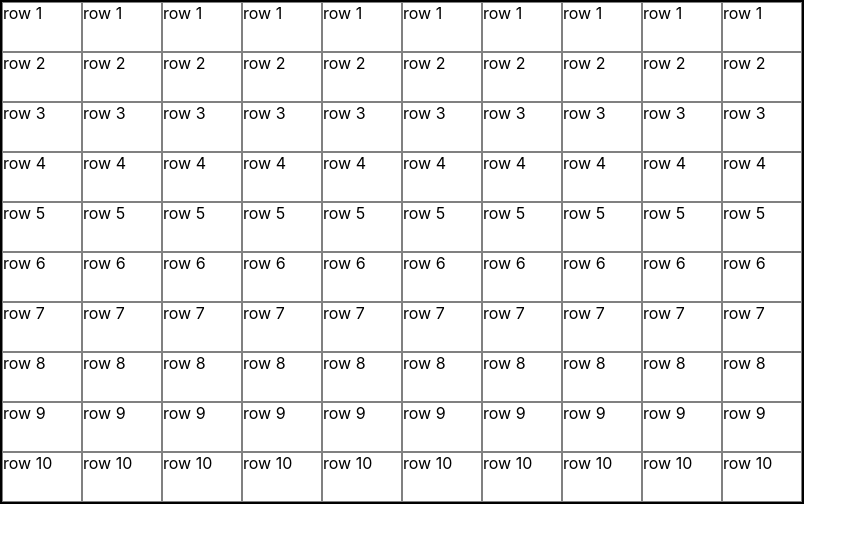
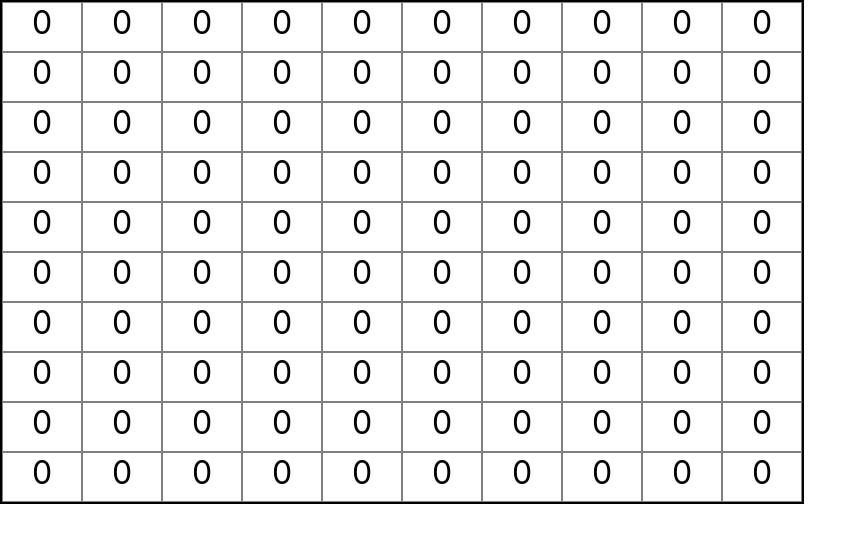
Before and after one commit to ASentientBanana/pathfinding, a React (Create React App) app: page / in a window 1280 px wide. Shown: the top 542 px of the page, without its empty margins (0-867 px from the left). Built offline with nearby package versions, Linux system fonts and the light colour scheme.

Commit message:
added grid and some starting logic (babby steps)

```diff
--- a/src/components/Grid/Grid.tsx
+++ b/src/components/Grid/Grid.tsx
@@ -1,15 +1,32 @@
-import React from 'react';
+import React, {useState, useEffect } from 'react';
 import GridTile from '../GridTile/GridTile'
 import './Grid.css'
 
 const Grid = () => {
-    const x: number[] = [];
-    for (let i = 0; i < 100; i++) {
-        x.push(i)
+    const [graph,setGraph] = useState<number[][]>([
+        [0,0,0,0,0,0,0,0,0,0],
+        [0,0,0,0,0,0,0,0,0,0],
+        [0,0,0,0,0,0,0,0,0,0],
+        [0,0,0,0,0,0,0,0,0,0],
+        [0,0,0,0,0,0,0,0,0,0],
+        [0,0,0,0,0,0,0,0,0,0],
+        [0,0,0,0,0,0,0,0,0,0],
+        [0,0,0,0,0,0,0,0,0,0],
+        [0,0,0,0,0,0,0,0,0,0],
+        [0,0,0,0,0,0,0,0,0,0]
+    ]);
+    useEffect(()=>{},[graph]);
+    const changeTile= (row:number,col:number)=>{
+        graph[row][col] = 1;
+        if(col !== graph[0].length-1) graph[row][col+1] = 1;
+        if(col !== 0) graph[row][col-1] = 1;
+        if(row !== graph.length-1) graph[row+1][col] = 1;
+        if(row !== 0) graph[row-1][col] = 1;
+        setGraph([...graph])
     }
     return (
         <div id="Grid">
-            {x.map(x => <GridTile index={x} />)}
+            {graph.map((g,row)=>g.map((tile,col)=> <GridTile key={Math.random()*100000} tile={tile} row={row} col={col} callback={changeTile}/>))}
         </div>
     );
 }
--- a/src/components/GridTile/GridTile.css
+++ b/src/components/GridTile/GridTile.css
@@ -3,4 +3,7 @@
   min-width: 5px;
   max-width: 1000px;
   min-height: 5px;
+  text-align: center;
+  font-size: 2em;
+  cursor: pointer;
 }
--- a/src/components/GridTile/GridTile.scss
+++ b/src/components/GridTile/GridTile.scss
@@ -3,4 +3,7 @@
     min-width: 5px;
     max-width: 1000px;
     min-height: 5px;
+    text-align: center;
+    font-size: 2em;
+    cursor: pointer;
 }
--- a/src/components/GridTile/GridTile.tsx
+++ b/src/components/GridTile/GridTile.tsx
@@ -1,17 +1,15 @@
 import React, { useState, useEffect } from 'react';
 import './GridTile.css';
 
-const GridTile = ({ index }: any) => {
-    const [row, setRow] = useState(0);
+const GridTile = ({ row , col ,callback,tile}: any) => {
     let isBarier: boolean = false;
-    useEffect(() => {
-        setRow(Math.floor(index / 10) + 1);
-    }, [isBarier]);
+    useEffect(()=>{
+
+    },[isBarier]);
     const checkNeighbours = () => {
-
+        callback(row,col);
+        isBarier= true;
     }
-    return (
-        <div id="grid-tile">{`row  ${row}`}</div>
-    );
+return  <div id="grid-tile" onClick={checkNeighbours}>{tile}</div>
 }
 export default GridTile
```
